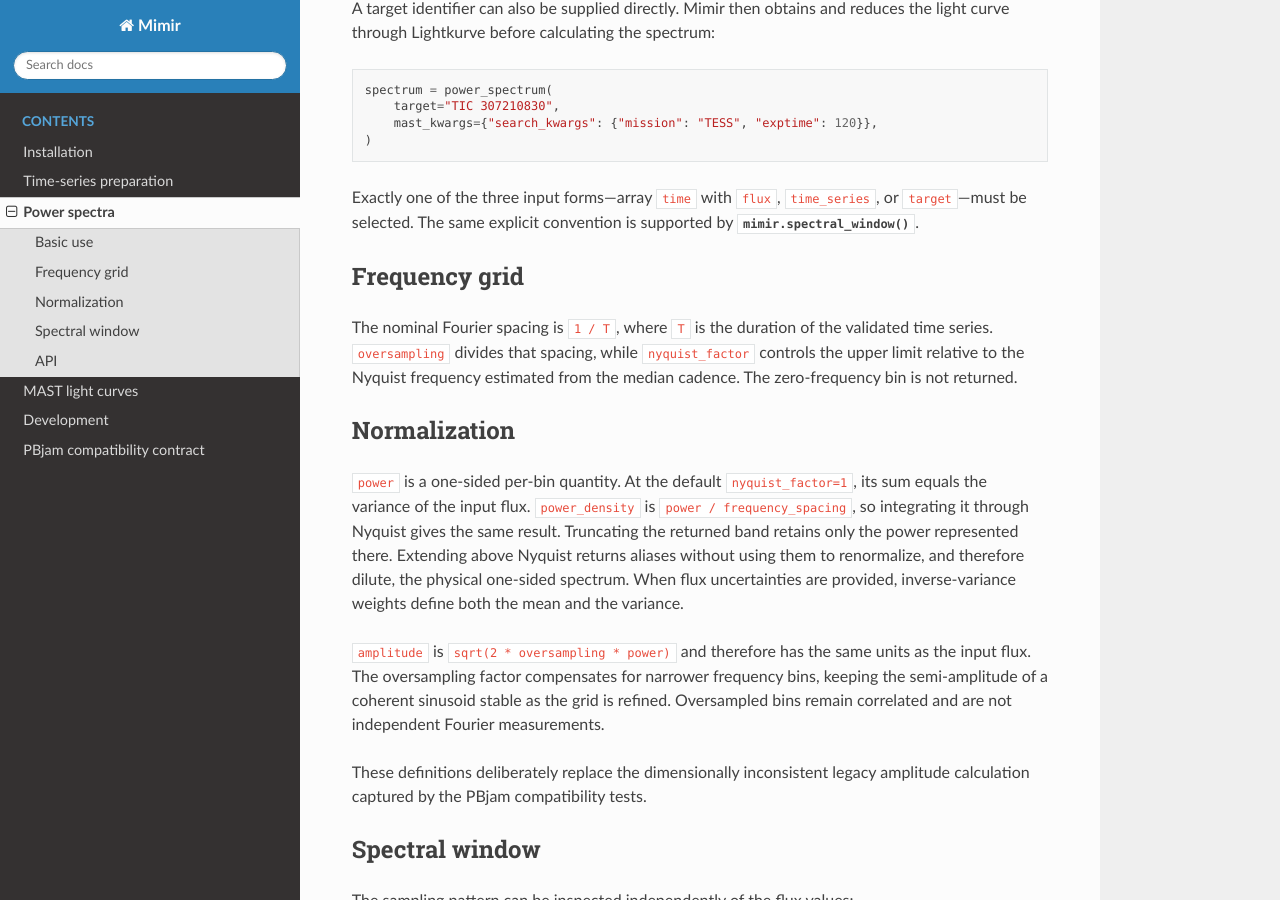
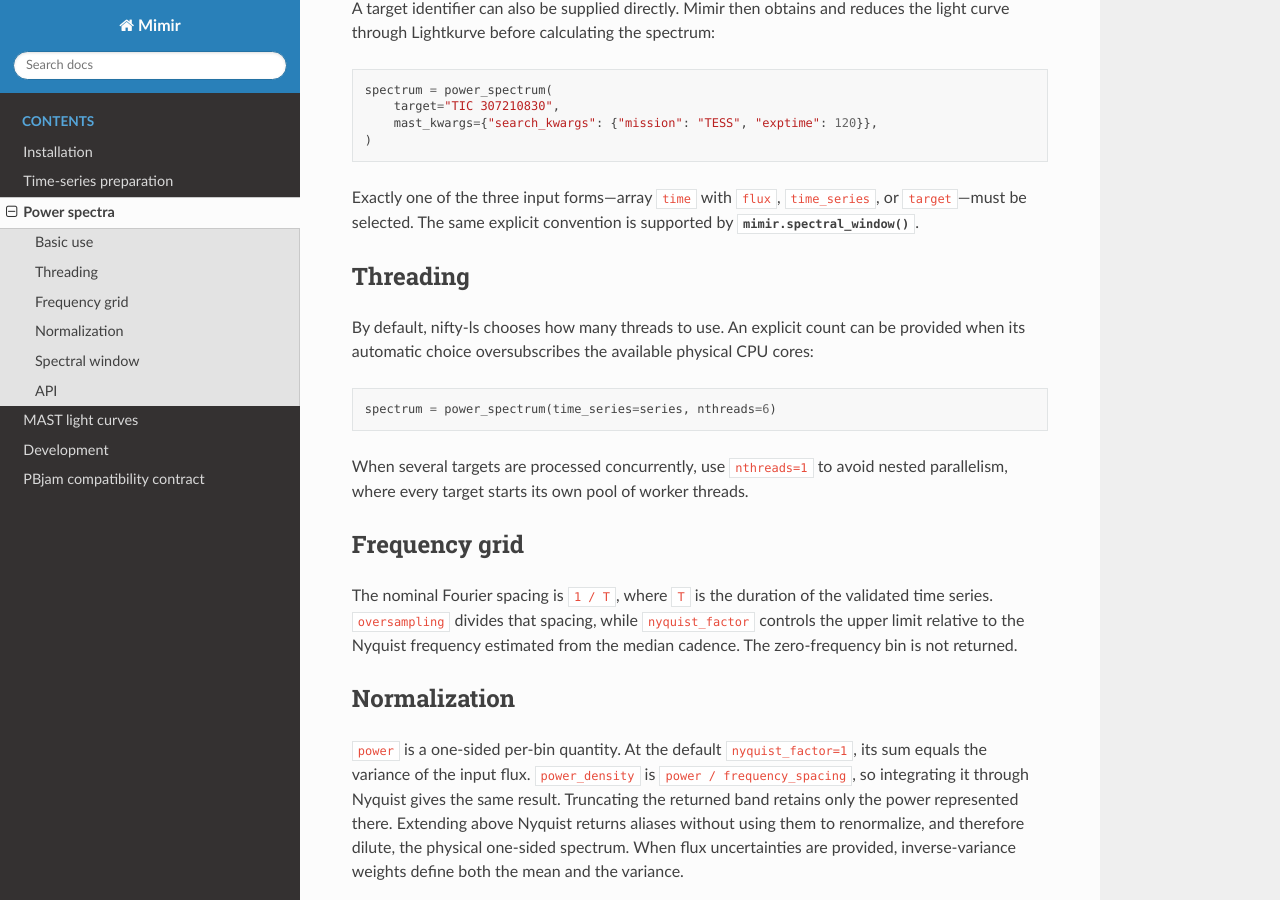
Before and after one commit to nielsenmb/Mimir, a Sphinx documentation site: the page built from docs/spectrum.rst, in a window 1280 px wide and 900 px high, scrolled down 697 px. Built offline with Sphinx 7.4.7 and the Read the Docs theme 3.1.0, drawn with Linux system fonts in a browser that asks for light colours.

Commit message:
Document spectrum thread control

```diff
--- a/docs/spectrum.rst
+++ b/docs/spectrum.rst
@@ -44,6 +44,20 @@ reduces the light curve through Lightkurve before calculating the spectrum:
 Exactly one of the three input forms—array ``time`` with ``flux``,
 ``time_series``, or ``target``—must be selected. The same explicit convention
 is supported by :func:`mimir.spectral_window`.
+
+Threading
+---------
+
+By default, nifty-ls chooses how many threads to use. An explicit count can be
+provided when its automatic choice oversubscribes the available physical CPU
+cores:
+
+.. code-block:: python
+
+   spectrum = power_spectrum(time_series=series, nthreads=6)
+
+When several targets are processed concurrently, use ``nthreads=1`` to avoid
+nested parallelism, where every target starts its own pool of worker threads.
 
 Frequency grid
 --------------
```
